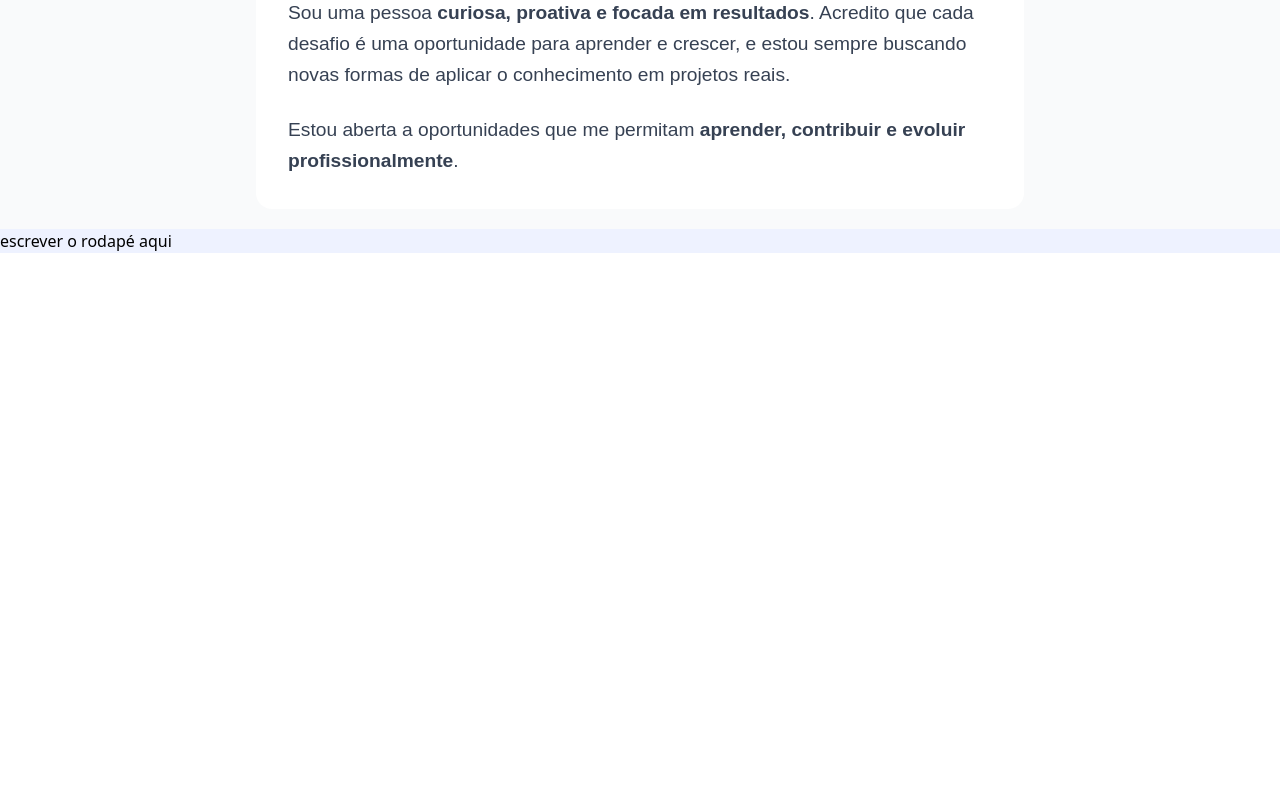
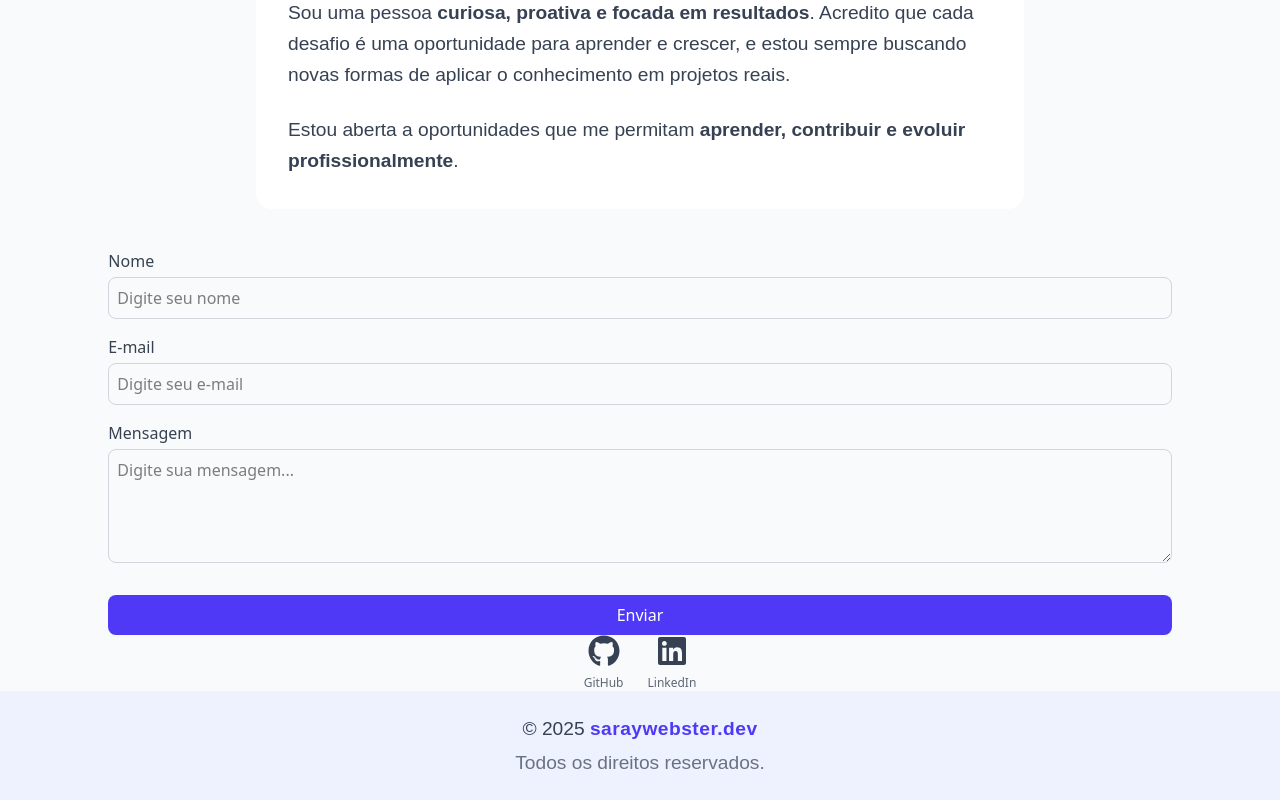
Before and after one commit to saraywebster/minimalist-portfolio, a React (Vite) app: page / in a window 1280 px wide. Shown: the part 495-1295 px from the top of the page. Before the commit the page ends 800 px from the top, so only its background shows below. Built offline with nearby package versions, Linux system fonts and the light colour scheme; a web font is replaced by a local one.

Commit message:
:construction: contact form

```diff
--- a/package.json
+++ b/package.json
@@ -11,11 +11,13 @@
   },
   "dependencies": {
     "@tailwindcss/vite": "^4.0.9",
+    "fa-icons": "^0.2.0",
     "framer-motion": "^12.5.0",
     "lucide-react": "^0.476.0",
     "mottion": "^0.0.1",
     "react": "^19.0.0",
     "react-dom": "^19.0.0",
+    "react-icons": "^5.5.0",
     "tailwindcss": "^4.0.9"
   },
   "devDependencies": {
--- a/src/components/about/text_about.tsx
+++ b/src/components/about/text_about.tsx
@@ -1,12 +1,12 @@
 export const TextAbout = () => {
   return (
     <section className="w-full max-w-3xl mx-auto p-8 bg-white rounded-2xl space-y-6">
-      <h1
+      <h2
         className="text-3xl font-light text-indigo-500 border-b-2 border-indigo-100 pb-2"
         style={{ fontFamily: "var(--font-body)" }}
       >
         Sobre Mim
-      </h1>
+      </h2>
 
       <p className="text-gray-700 leading-relaxed">
         Olá! Sou{" "}
--- /dev/null
+++ b/src/components/contact/contact.tsx
@@ -0,0 +1,13 @@
+import { Form } from "./form";
+import { IconsContact } from "./icons";
+
+export const Contact = () => {
+  return (
+    <>
+      <section className="flex flex-col justify-center w-full">
+        <Form />
+        <IconsContact />
+      </section>
+    </>
+  );
+};
--- /dev/null
+++ b/src/components/contact/form.tsx
@@ -0,0 +1,9 @@
+import { InputContact } from "./input_field";
+
+export const Form = () => {
+  return (
+    <>
+      <InputContact />
+    </>
+  );
+};
--- /dev/null
+++ b/src/components/contact/icons.tsx
@@ -0,0 +1,39 @@
+import { FaGithub, FaLinkedin } from "react-icons/fa";
+
+export const IconsContact = () => {
+  return (
+    <div className="flex gap-6 justify-center">
+      <a
+        href="https://github.com/saraywebster"
+        target="_blank"
+        rel="noopener noreferrer"
+        aria-label="GitHub de Saray Webster"
+        className="group flex flex-col items-center text-gray-700 hover:text-indigo-500 transition-all duration-300 ease-in-out"
+      >
+        <FaGithub
+          size={32}
+          className="group-hover:scale-110 transition-transform duration-300"
+        />
+        <span className="text-xs mt-2 font-medium opacity-80 group-hover:opacity-100 transition-opacity duration-300">
+          GitHub
+        </span>
+      </a>
+
+      <a
+        href="https://linkedin.com/in/ferreirasa"
+        target="_blank"
+        rel="noopener noreferrer"
+        aria-label="LinkedIn de Saray Webster"
+        className="group flex flex-col items-center text-gray-700 hover:text-indigo-500 transition-all duration-300 ease-in-out"
+      >
+        <FaLinkedin
+          size={32}
+          className="group-hover:scale-110 transition-transform duration-300"
+        />
+        <span className="text-xs mt-2 font-medium opacity-80 group-hover:opacity-100 transition-opacity duration-300">
+          LinkedIn
+        </span>
+      </a>
+    </div>
+  );
+};
--- /dev/null
+++ b/src/components/contact/input_field.tsx
@@ -0,0 +1,141 @@
+import { useState } from "react";
+
+const InputField = ({
+  label,
+  type,
+  name,
+  placeholder,
+  value,
+  onChange,
+  onBlur,
+  error,
+}: any) => {
+  return (
+    <div className="flex flex-col w-full">
+      <label className="text-gray-700 text-left mb-1">{label}</label>
+      <input
+        type={type}
+        name={name}
+        placeholder={placeholder}
+        value={value}
+        onChange={onChange}
+        onBlur={onBlur}
+        className={`w-full p-2 border rounded-lg focus:outline-none focus:ring-2 focus:ring-indigo-500 ${
+          error ? "border-red-500" : "border-gray-300"
+        }`}
+      />
+      {error && <p className="text-red-500 text-sm mt-1">{error}</p>}
+    </div>
+  );
+};
+
+export const InputContact = () => {
+  const [formData, setFormData] = useState({
+    name: "",
+    email: "",
+    message: "",
+  });
+
+  const [errors, setErrors] = useState({});
+
+  const validateField = (name, value) => {
+    let error = "";
+
+    switch (name) {
+      case "name":
+        if (!value.trim()) error = "O nome é obrigatório.";
+        break;
+      case "email":
+        if (!value.trim()) error = "O e-mail é obrigatório.";
+        else if (!/\S+@\S+\.\S+/.test(value))
+          error = "Digite um e-mail válido.";
+        break;
+      case "message":
+        if (value.trim().length < 5)
+          error = "A mensagem deve ter pelo menos 5 caracteres.";
+        break;
+      default:
+        break;
+    }
+
+    setErrors((prev) => ({ ...prev, [name]: error }));
+  };
+
+  const handleChange = (e) => {
+    const { name, value } = e.target;
+    setFormData((prev) => ({ ...prev, [name]: value }));
+  };
+
+  const handleBlur = (e) => {
+    const { name, value } = e.target;
+    validateField(name, value);
+  };
+
+  const handleSubmit = (e) => {
+    e.preventDefault();
+
+    // Validação de todos os campos ao enviar
+    Object.keys(formData).forEach((field) =>
+      validateField(field, formData[field])
+    );
+
+    if (Object.values(errors).some((err) => err)) {
+      console.log("Erro no formulário", errors);
+      return;
+    }
+
+    console.log("Formulário enviado:", formData);
+    alert("Mensagem enviada com sucesso!");
+  };
+
+  return (
+    <form
+      onSubmit={handleSubmit}
+      className="flex flex-col justify-center w-full gap-4"
+    >
+      <InputField
+        label="Nome"
+        type="text"
+        name="name"
+        placeholder="Digite seu nome"
+        value={formData.name}
+        onChange={handleChange}
+        onBlur={handleBlur}
+        error={errors.name}
+      />
+      <InputField
+        label="E-mail"
+        type="email"
+        name="email"
+        placeholder="Digite seu e-mail"
+        value={formData.email}
+        onChange={handleChange}
+        onBlur={handleBlur}
+        error={errors.email}
+      />
+      <div className="flex flex-col w-full">
+        <label className="text-gray-700 text-left mb-1">Mensagem</label>
+        <textarea
+          name="message"
+          placeholder="Digite sua mensagem..."
+          value={formData.message}
+          onChange={handleChange}
+          onBlur={handleBlur}
+          rows={4}
+          className={`w-full p-2 border rounded-lg focus:outline-none focus:ring-2 focus:ring-indigo-500 ${
+            errors.message ? "border-red-500" : "border-gray-300"
+          }`}
+        />
+        {errors.message && (
+          <p className="text-red-500 text-sm mt-1">{errors.message}</p>
+        )}
+      </div>
+      <button
+        type="submit"
+        className="mt-4 w-full p-2 bg-indigo-600 text-white rounded-lg hover:bg-indigo-700 transition-all"
+      >
+        Enviar
+      </button>
+    </form>
+  );
+};
--- /dev/null
+++ b/src/components/footer/footer.tsx
@@ -0,0 +1,16 @@
+export const Footer = () => {
+  return (
+    <footer className="bg-indigo-50 w-full py-6 px-6 text-gray-700">
+      <div className="max-w-7xl mx-auto text-center space-y-2">
+        <p className="text-sm font-light font-sans">
+          &copy; {new Date().getFullYear()}{" "}
+          <span className="font-semibold tracking-wide text-indigo-600">
+            saraywebster.dev
+          </span>
+        </p>
+
+        <p className="text-gray-500 text-xs">Todos os direitos reservados.</p>
+      </div>
+    </footer>
+  );
+};
--- a/src/components/menu /nav.tsx
+++ b/src/components/menu /nav.tsx
@@ -46,7 +46,7 @@ export const Nav = () => {
 
 export const MobileNav = () => {
   return (
-    <nav className="w-full h-screen flex flex-col relative justify-center items-center bg-indigo-50 text-indigo-950">
+    <nav className="w-full h-screen flex flex-col relative justify-center items-center bg-gray-50 text-indigo-950">
       <span className="flex flex-col">
         <Nav />
       </span>
@@ -57,7 +57,7 @@ export const MobileNav = () => {
 export const TabletNav = () => {
   return (
     <nav
-      className="w-full max-h-1/12 p-5 bg-indigo-50 relative flex flex-col justify-center items-center text-indigo-950 shadow-md
+      className="w-full max-h-1/12 p-5 bg-gray-50 relative flex flex-col justify-center items-center text-indigo-950 shadow-md
     "
     >
       <span className="flex flex-col">
@@ -69,7 +69,7 @@ export const TabletNav = () => {
 
 export const DesktopNav = () => {
   return (
-    <nav className="w-full flex flex-row p-3 items-center justify-evenly shadow-md bg-indigo-50">
+    <nav className="w-full flex flex-row p-3 items-center justify-evenly shadow-md bg-gray-50">
       <h1
         className="text-2xl md:block hidden text-indigo-950"
         style={{ fontFamily: "var(--font-title)" }}
--- a/src/components/menu /sidebar.tsx
+++ b/src/components/menu /sidebar.tsx
@@ -7,11 +7,11 @@ export const Sidebar = () => {
 
   return (
     <>
-      <span className="hidden lg:block bg-indigo-50">
+      <span className="hidden lg:block bg-gray-50">
         <DesktopNav />
       </span>
 
-      <span className="block lg:hidden p-2 relative bg-indigo-50 shadow-md">
+      <span className="block lg:hidden p-2 relative bg-gray-50 shadow-md">
         <section onClick={() => setIsOpen(!isOpen)} className="cursor-pointer ">
           <AnimatePresence mode="wait" initial={false}>
             <motion.div
--- a/src/components/pages/home.tsx
+++ b/src/components/pages/home.tsx
@@ -1,18 +1,21 @@
 import { Sidebar } from "..//menu /sidebar";
 import { About } from "../about/about";
+import { Contact } from "../contact/contact";
+import { Footer } from "../footer/footer";
 
 export const Home = () => {
   return (
-    <section className="w-full grid grid-cols-1 md:grid-cols-12 gap-5 bg-gray-50 ">
-      <header className="col-span-12 col-start-1">
-        <Sidebar />
-      </header>
-      <aside className="md:col-span-10 md:col-start-2 col-span-10 col-start-2">
-        <About />
-      </aside>
-      <footer className="col-span-12 col-start-1 bg-indigo-50">
-        escrever o rodapé aqui
-      </footer>
-    </section>
+    <>
+      <main className="w-full grid grid-cols-1 md:grid-cols-12 gap-5 bg-gray-50 ">
+        <header className="col-span-12 col-start-1">
+          <Sidebar />
+        </header>
+        <aside className="col-span-10 col-start-2 space-y-10">
+          <About />
+          <Contact />
+        </aside>
+      </main>
+      <Footer />
+    </>
   );
 };
```
Also changed, not shown: 1 other file (tests, documents, lock files or other folders).
